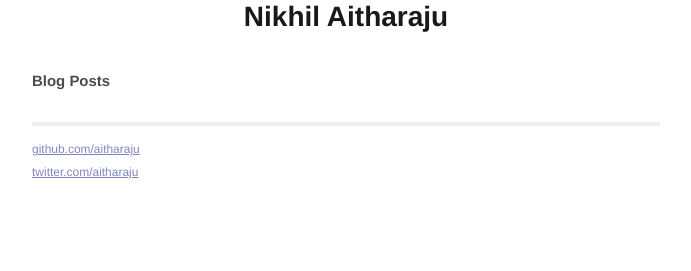
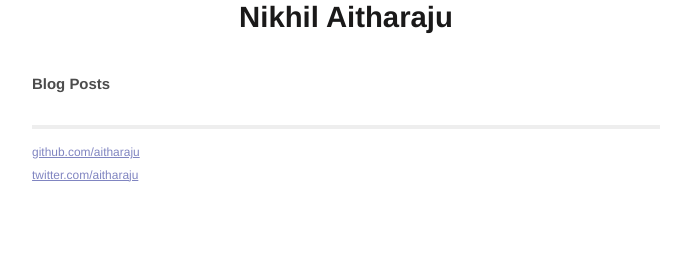
Before and after one commit to aitharaju/aitharaju.github.io, a Jekyll site: the page built from index.html, in a window 1280 px wide. Shown: the part 368-639 px from the top of the page, without its empty margins (294-985 px from the left). Built offline with Jekyll 4.4.1, drawn with Linux system fonts in a browser that asks for light colours; Markdown is read by kramdown in place of the engine named in the settings.

Commit message:
changed font size

```diff
--- a/css/main.css
+++ b/css/main.css
@@ -78,7 +78,7 @@ ul.posts span {
 .site .header h1.title {
   display: inline-block;
   margin-bottom: 2em;
-  font-size: 20px;
+  font-size: 1.4em;
 }
 
 .site .header h1.title a {
```
